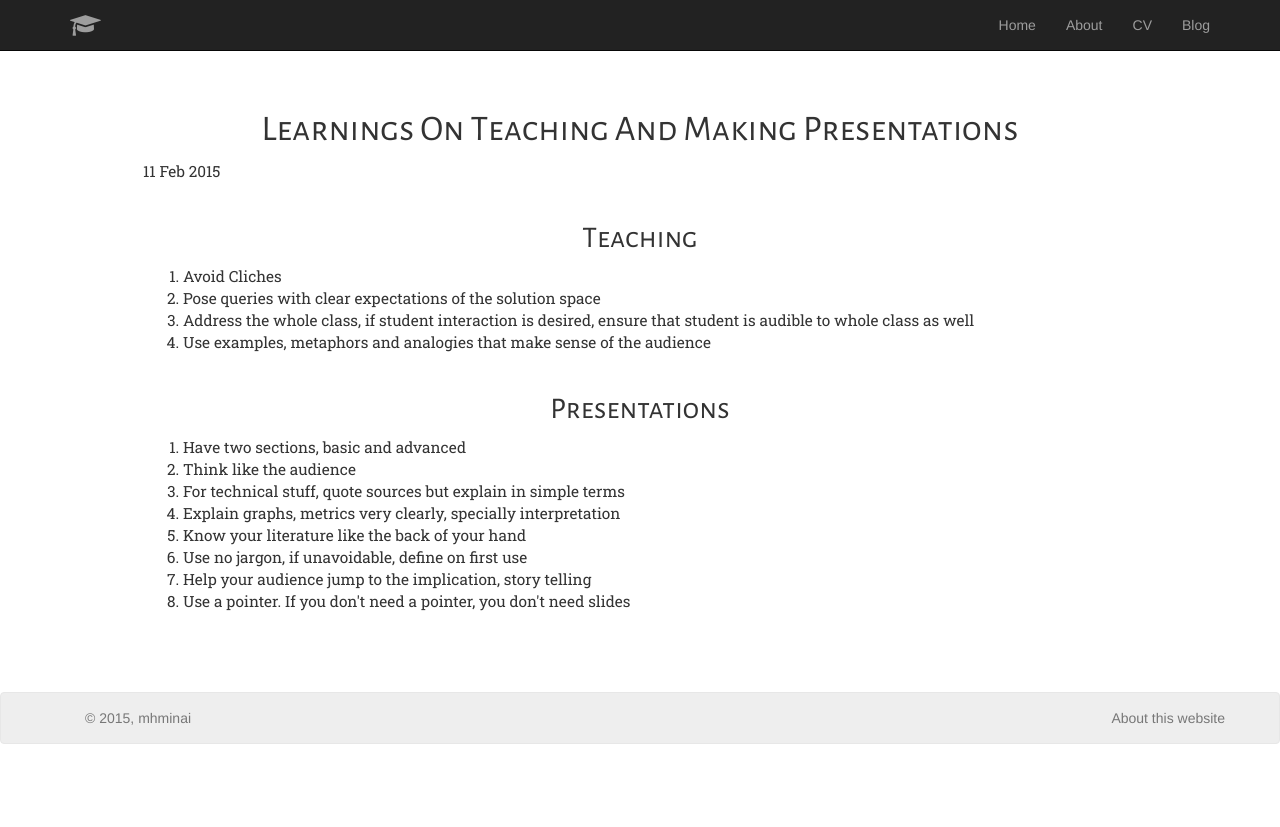
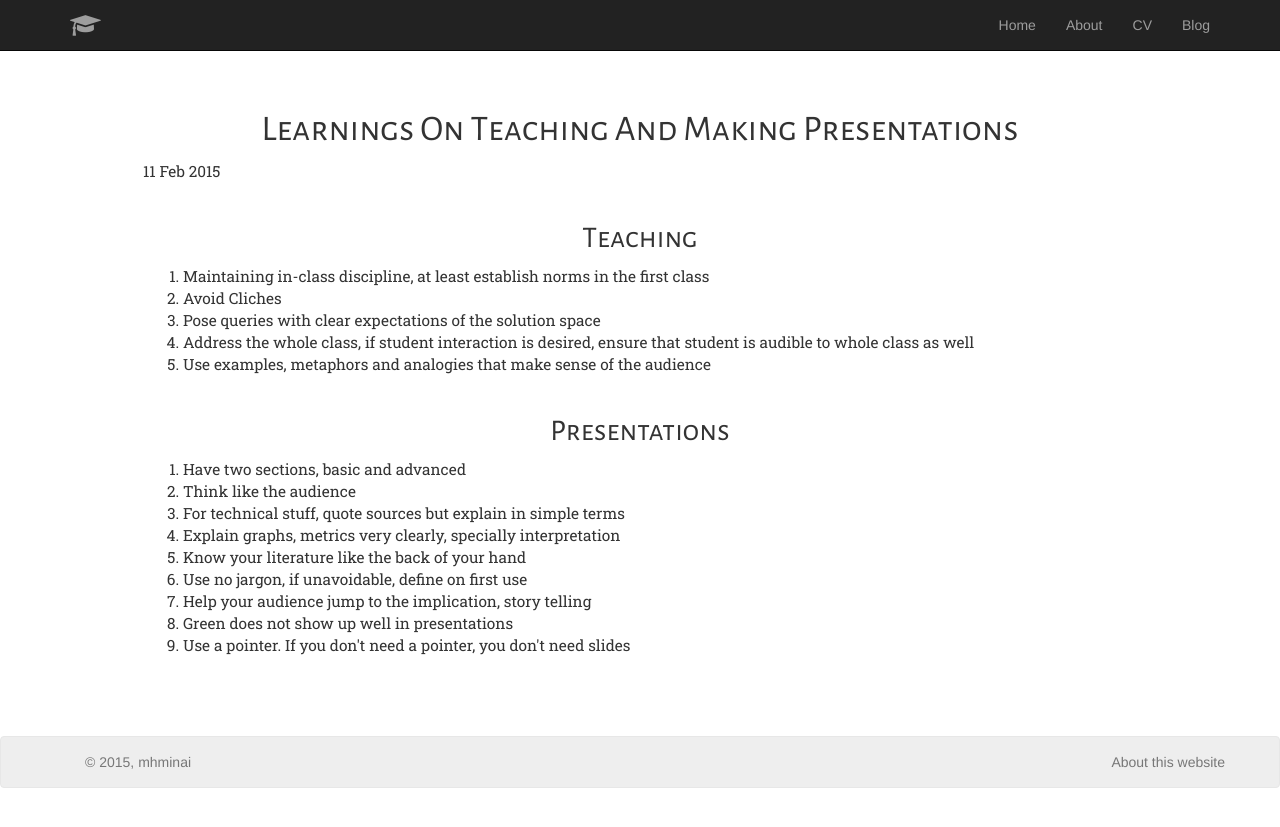
Before and after one commit to mhminai/mhminai.github.io, a Jekyll site: the page built from _posts/2015-02-11-learnings-on-teaching-and-making.html, in a window 1280 px wide. Shown: the top 827 px of the page. Built offline with Jekyll 4.4.1, drawn with Linux system fonts in a browser that asks for light colours; nearby versions of some CDN libraries.

Commit message:
Update 2015-02-11-learnings-on-teaching-and-making.html

```diff
--- a/_posts/2015-02-11-learnings-on-teaching-and-making.html
+++ b/_posts/2015-02-11-learnings-on-teaching-and-making.html
@@ -9,4 +9,4 @@ blogger_id: tag:blogger.com,1999:blog-5752229151123920460.post-79452422628237250
 blogger_orig_url: http://blog.mhminai.com/2015/02/learnings-on-teaching-and-making.html
 ---
 
-<h2>Teaching</h2><div><ol><li>Avoid Cliches</li><li>Pose queries with clear expectations of the solution space</li><li>Address the whole class, if student interaction is desired, ensure that student is audible to whole class as well</li><li>Use examples, metaphors and analogies that make sense of the audience</li></ol><h2>Presentations</h2></div><div><ol><li>Have two sections, basic and advanced</li><li>Think like the audience</li><li>For technical stuff, quote sources but explain in simple terms</li><li>Explain graphs, metrics very clearly, specially interpretation</li><li>Know your literature like the back of your hand</li><li>Use no jargon, if unavoidable, define on first use</li><li>Help your audience jump to the implication, story telling</li><li>Use a pointer. If you don't need a pointer, you don't need slides</li></ol></div>
+<h2>Teaching</h2><div><ol><li>Maintaining in-class discipline, at least establish norms in the first class</li><li>Avoid Cliches</li><li>Pose queries with clear expectations of the solution space</li><li>Address the whole class, if student interaction is desired, ensure that student is audible to whole class as well</li><li>Use examples, metaphors and analogies that make sense of the audience</li></ol><h2>Presentations</h2></div><div><ol><li>Have two sections, basic and advanced</li><li>Think like the audience</li><li>For technical stuff, quote sources but explain in simple terms</li><li>Explain graphs, metrics very clearly, specially interpretation</li><li>Know your literature like the back of your hand</li><li>Use no jargon, if unavoidable, define on first use</li><li>Help your audience jump to the implication, story telling</li><li>Green does not show up well in presentations</li><li>Use a pointer. If you don't need a pointer, you don't need slides</li></ol></div>
```
